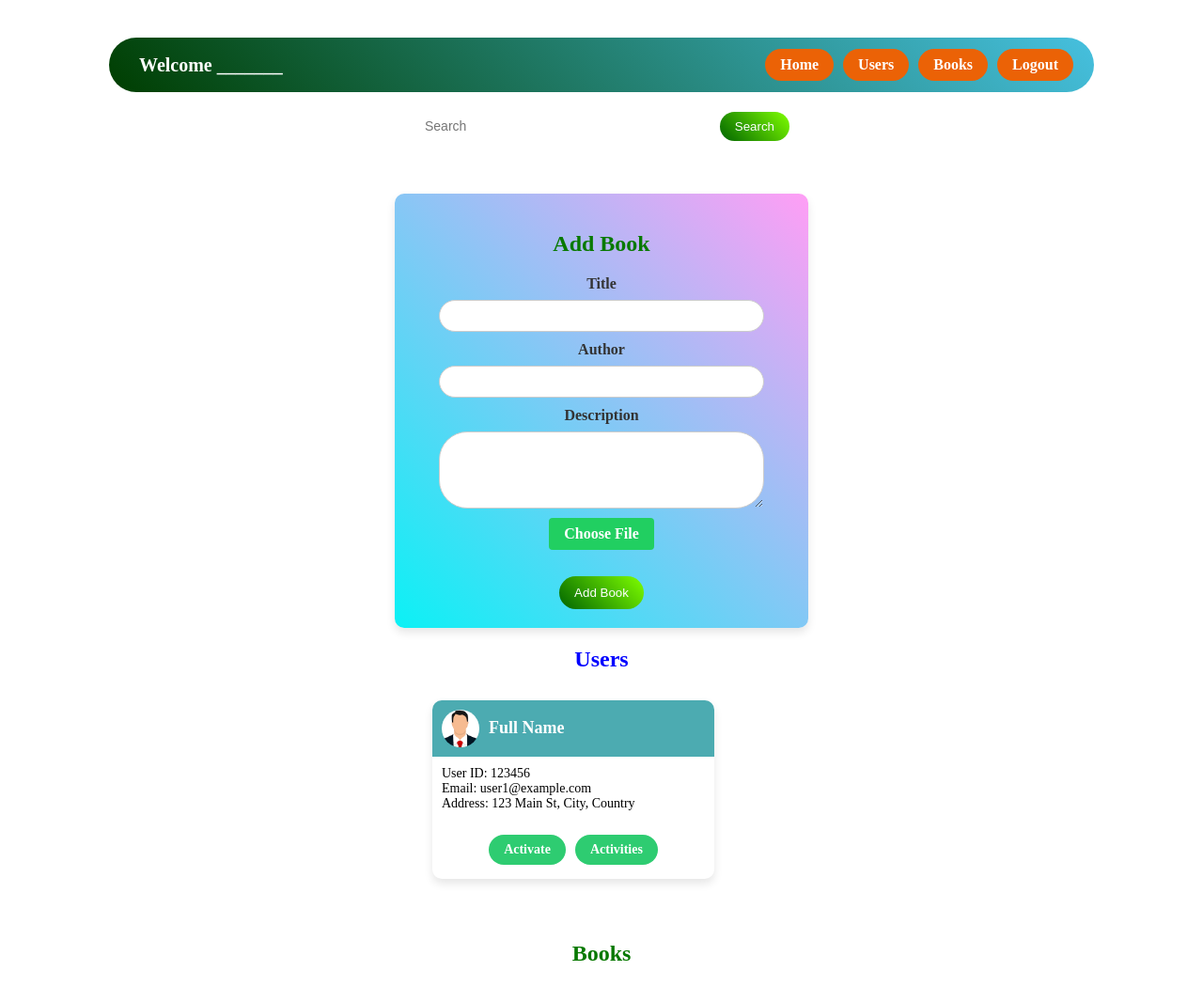
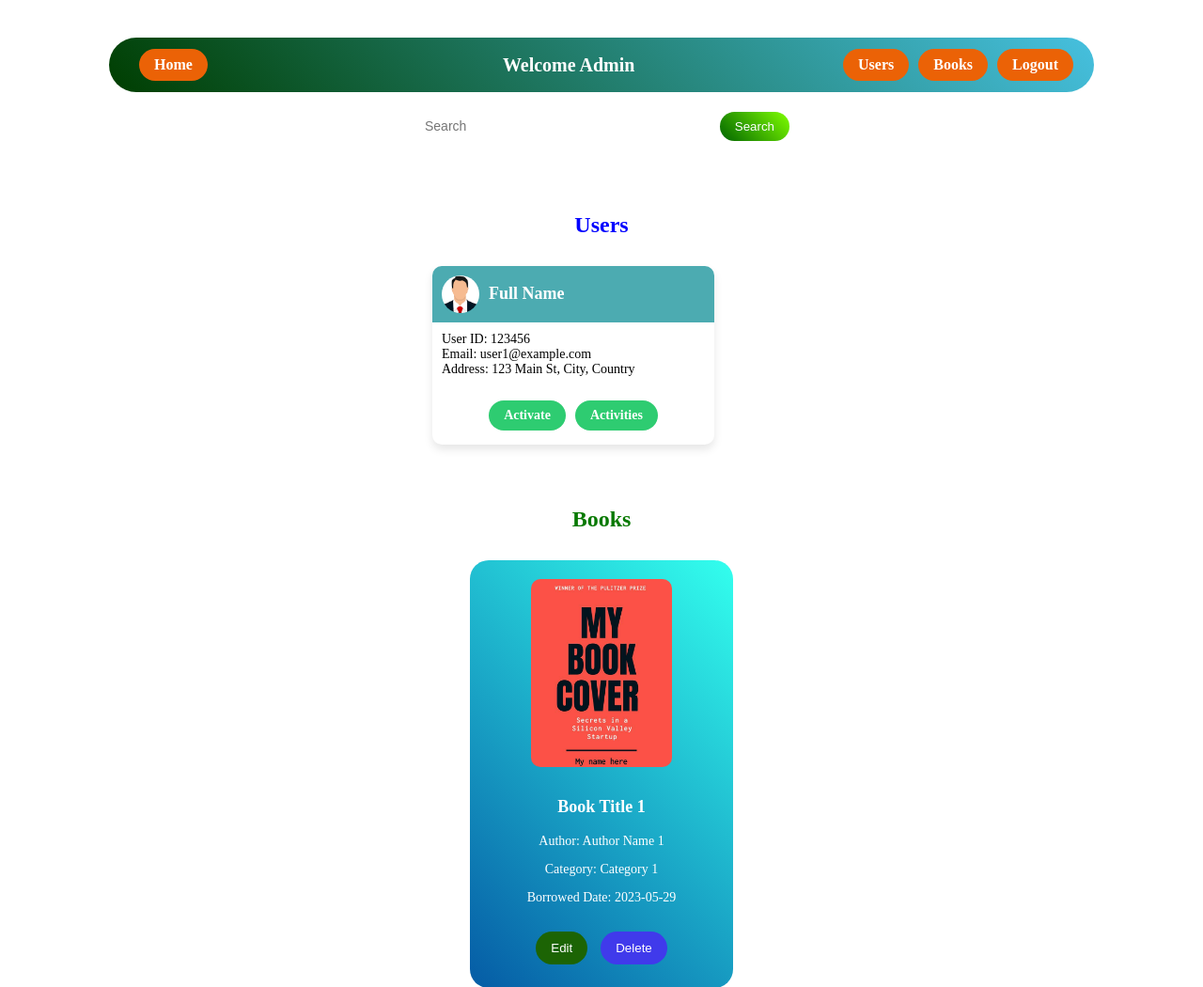
Before and after one commit to Hurley2017/LMS, a Flask app: page /admin in a window 1280 px wide. Shown: the top 1050 px of the page at 94% size. Run offline with Flask 3, Linux system fonts and the light colour scheme.

Commit message:
admin panel almost done!

```diff
--- a/static/css/admin.css
+++ b/static/css/admin.css
@@ -23,10 +23,10 @@ body {
  .navbar-brand {
    font-size: 20px;
    font-weight: bold;
+   align-content: center;
    color: #fff;
    align-items: center;
-   margin-right: auto;
-   margin-left: 20px;
+   margin-left: 10%;
  }
 
  .navbar-links {
@@ -252,91 +252,3 @@ body {
  .borrow-button-2:hover {
    background: rgb(8, 26, 108);
  }
-
- .add-book-form {
-   width: 80%;
-   max-width: 400px; /* Adjust the max-width as desired */
-   margin: 0 auto;
-   background: linear-gradient(-135deg, #ff9ef5, #0bf1f5);
-   padding: 20px;
-   border-radius: 10px;
-   box-shadow: 0px 5px 10px rgba(0, 0, 0, 0.1);
-   display: flex;
-   flex-direction: column;
-   justify-content: center;
-   align-items: center;
- }
-
- .add-book-form h2 {
-   text-align: center;
-   font-size: 24px;
-   margin-bottom: 20px;
-   color: rgb(8, 121, 0);
- }
-
- .add-book-form label {
-   display: block;
-   margin-bottom: 8px;
-   font-size: 16px;
-   font-weight: bold;
-   color: #333;
- }
-
- .add-book-form input[type="text"],
- .add-book-form textarea {
-   width: 100%; /* Adjust the width as desired */
-   max-width: 80%;
-   padding: 8px 12px;
-   font-size: 14px;
-   border-radius: 30px;
-   border: 1px solid #ccc;
-   outline: none;
-   margin-bottom: 10px;
- }
-
- .add-book-form textarea {
-   resize: vertical;
- }
-
- .add-book-form button[type="submit"] {
-   padding: 10px 16px;
-   background: linear-gradient(-135deg, #7FFF00, #006400);
-   color: #fff;
-   border: none;
-   border-radius: 30px;
-   cursor: pointer;
-   margin-top: 20px;
- }
-
- .add-book-form button[type="submit"]:hover {
-   background: linear-gradient(-135deg, #5db600, #004d00);
- }
-
- .file-input-container {
-   position: relative;
-   display: inline-block;
- }
-
- .file-input-container input[type="file"] {
-   position: absolute;
-   left: 0;
-   top: 0;
-   opacity: 0;
- }
-
- .file-input-container label {
-   display: inline-block;
-   padding: 8px 16px;
-   background-color: #21cf61;
-   color: #fff;
-   border-radius: 4px;
-   cursor: pointer;
- }
-
- .file-input-container label:hover {
-   background-color: #20cdf0;
- }
-
- .file-input-container label:active {
-   background-color: #003080;
- }
--- a/static/js/admin.js
+++ b/static/js/admin.js
@@ -12,7 +12,6 @@ document.getElementById('upload-form').addEventListener('submit', function(e) {
         // Process the file contents here
         console.log('File contents:', contents);
       };
-
       reader.readAsText(file); // Read the file as text
     }
   });
--- a/templates/admin.html
+++ b/templates/admin.html
@@ -8,9 +8,11 @@
    <body>
       <div class="container">
          <div class="navbar">
-            <div class="navbar-brand">Welcome   _______  </div>
             <div class="navbar-links">
                <a href="#" class="nav-button">Home</a>
+            </div>
+            <div class="navbar-brand">Welcome Admin</div>
+            <div class="navbar-links">
                <a href="#" class="nav-button">Users</a>
                <a href="#" class="nav-button">Books</a>
                <a href="#" class="nav-button">Logout</a>
@@ -23,26 +25,6 @@
      </div>
      <br>
      <br>
-
-     <form class="add-book-form">
-      <h2>Add Book</h2>
-      <label for="title">Title</label>
-      <input type="text" id="title" name="title" required>
-
-      <label for="author">Author</label>
-      <input type="text" id="author" name="author" required>
-
-      <label for="description">Description</label>
-      <textarea id="description" name="description" rows="4" required></textarea>
-
-      <div class="file-input-container">
-         <input type="file" id="file-input">
-         <label for="file-input">Choose File</label>
-      </div>
-      <button type="submit">Add Book</button>
-    </form>
-
-
      <h2 class="section-heading">Users</h2>
      <section class="user-section">
       <div class="card">
```
